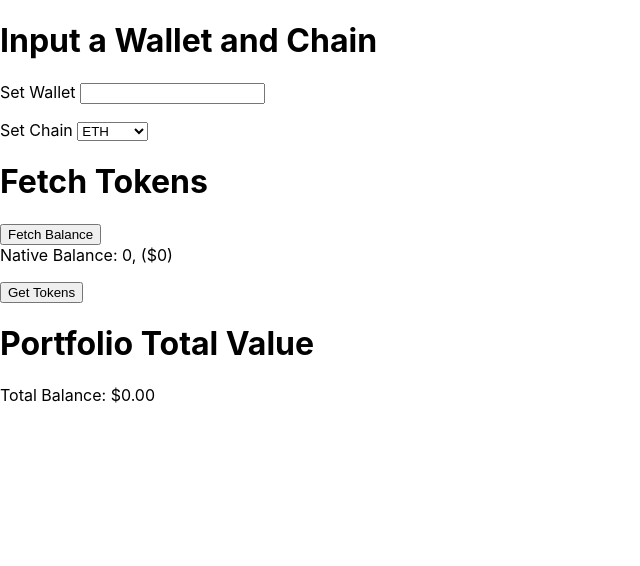
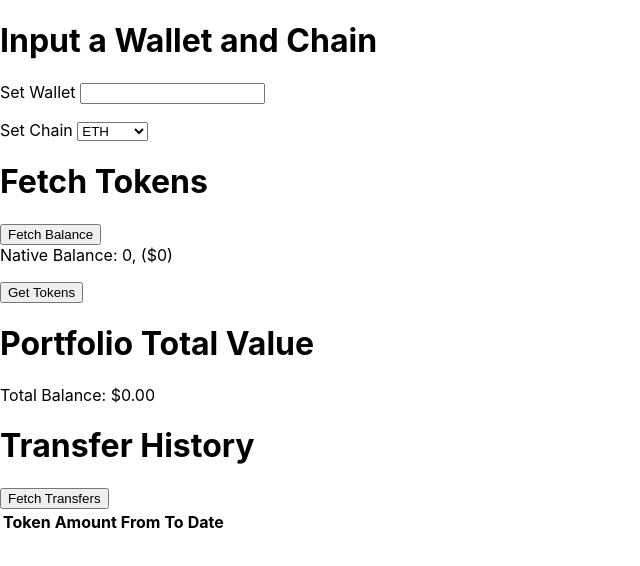
Before and after one commit to Diablo73/Zapper-Dapp-Web3, a React (Create React App) app in the folder frontend/: page / in a window 1280 px wide. Shown: the top 566 px of the page, without its empty margins (0-640 px from the left). Built offline with nearby package versions, Linux system fonts and the light colour scheme.

Commit message:
TransferHistory

```diff
--- a/frontend/src/App.js
+++ b/frontend/src/App.js
@@ -4,6 +4,7 @@ import WalletInputs from "./components/WalletInputs";
 import NativeTokens from "./components/NativeTokens";
 import Tokens from "./components/Tokens";
 import PortfolioValue from "./components/PortfolioValue";
+import TransferHistory from "./components/TransferHistory";
 
 function App() {
 
@@ -12,6 +13,7 @@ function App() {
 	const [nativeBalance, setNativeBalance] = useState(0);
 	const [nativeValue, setNativeValue] = useState(0);
 	const [tokens, setTokens] = useState([]);
+	const [transfers, setTransfers] = useState([]);
 
 
 	return (
@@ -40,6 +42,12 @@ function App() {
 				nativeValue={nativeValue}
 				tokens={tokens}
 			/>
+			<TransferHistory
+				chain={chain}
+				wallet={wallet}
+				transfers={transfers}
+				setTransfers={setTransfers}
+			/>
 		</div>
 	);
 }
--- /dev/null
+++ b/frontend/src/components/TransferHistory.js
@@ -0,0 +1,55 @@
+import React from "react";
+import axios from "axios";
+
+function TransferHistory({ chain, wallet, transfers, setTransfers }) {
+
+	async function getTokenTransfers() {
+		const response = await axios.get("http://localhost:8080/tokenTransfers", {
+			params: {
+				address: wallet,
+				chain: chain,
+			},
+		});
+
+		if (response.data) {
+			setTransfers(response.data);
+			console.log(response.data);
+		}
+	}
+
+	return (
+		<>
+			<h1>Transfer History</h1>
+			<div>
+				<button onClick={getTokenTransfers}>Fetch Transfers</button>
+
+				<table>
+					<tr>
+						<th>Token</th>
+						<th>Amount</th>
+						<th>From</th>
+						<th>To</th>
+						<th>Date</th>
+					</tr>
+					{transfers.length > 0 &&
+						transfers.map((e) => {
+							return (
+								<tr>
+									<td>{e.symbol}</td>
+									<td>
+										{(Number(e.value) / Number(`1e${e.decimals}`)).toFixed(3)}
+									</td>
+									<td>{e.from_address}</td>
+									<td>{e.to_address}</td>
+									<td>{e.block_timestamp}</td>
+								</tr>
+							);
+						})
+					}
+				</table>
+			</div>
+		</>
+	);
+}
+
+export default TransferHistory;
--- a/frontend/src/components/WalletInputs.js
+++ b/frontend/src/components/WalletInputs.js
@@ -17,6 +17,7 @@ function WalletInputs({chain, wallet, setChain, setWallet}) {
 				<option value="0x89">Polygon</option>
 				<option value="0xaa36a7">Sepolia</option>
 				<option value="0x5">Goerli</option>
+				<option value="0xfa">Fantom</option>
 			</select>
 		</>
 	);
```
Also changed, not shown: 1 other file (tests, documents, lock files or other folders).
